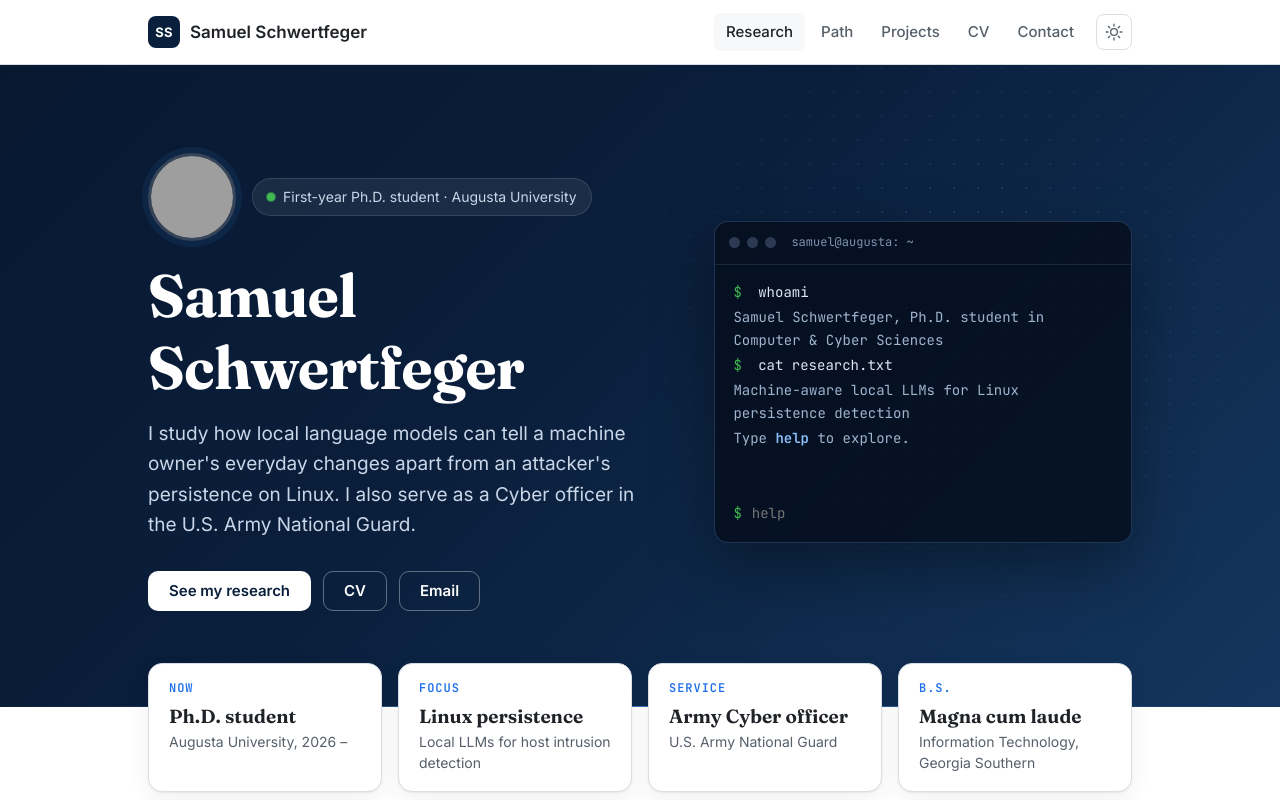
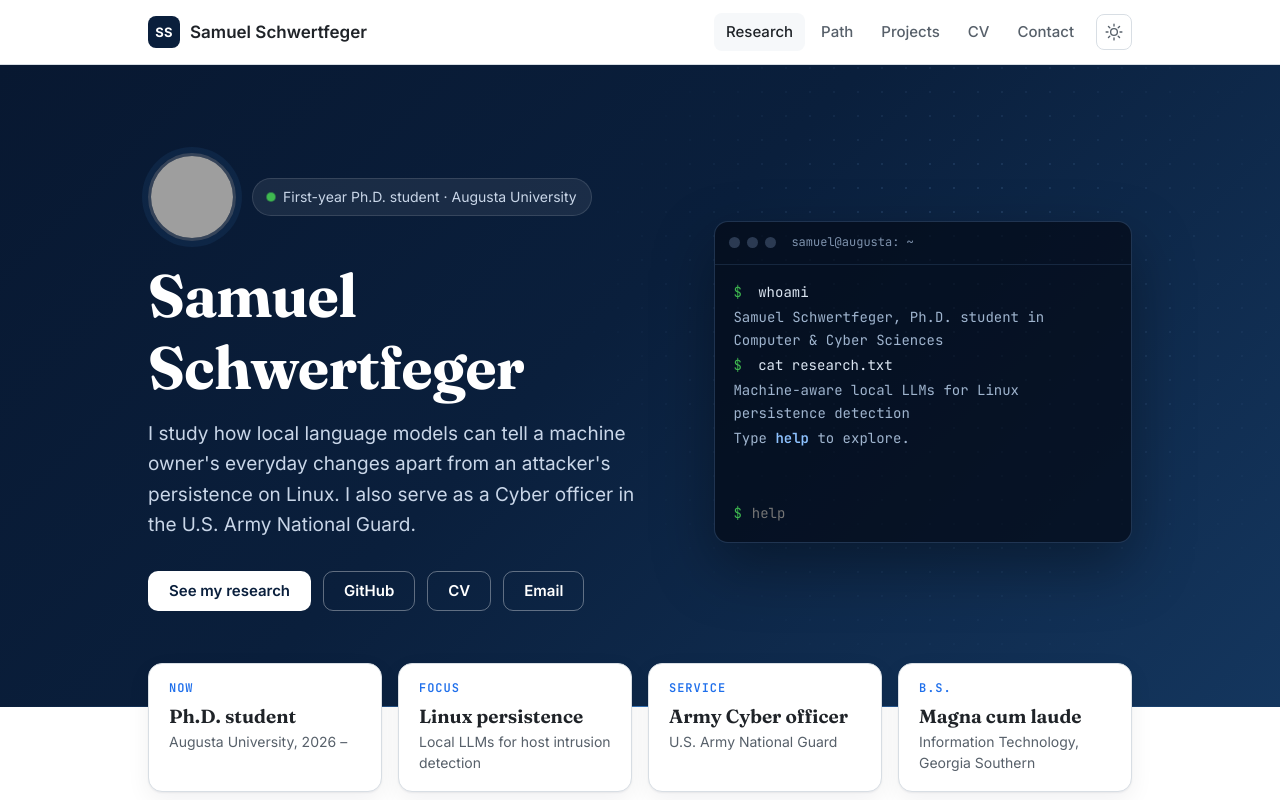
Before and after one commit to SamuelSchwertfeger/samuelschwertfeger.github.io, a SvelteKit app: page / in a window 1280 px wide. Shown: the top 800 px of the page. Built offline with nearby package versions, Linux system fonts and the light colour scheme; grey boxes are pictures that could not be loaded.

Commit message:
Add GitHub button to hero

```diff
--- a/src/routes/+page.svelte
+++ b/src/routes/+page.svelte
@@ -29,6 +29,7 @@
       <p class="lead">I study how local language models can tell a machine owner's everyday changes apart from an attacker's persistence on Linux. I also serve as a Cyber officer in the U.S. Army National Guard.</p>
       <p class="buttons">
         <a class="btn" href="#research">See my research</a>
+        <a class="btn btn-ghost" href="https://github.com/{site.github}">GitHub</a>
         <a class="btn btn-ghost" href="/cv/">CV</a>
         <a class="btn btn-ghost" href="mailto:{site.email}">Email</a>
       </p>
```
